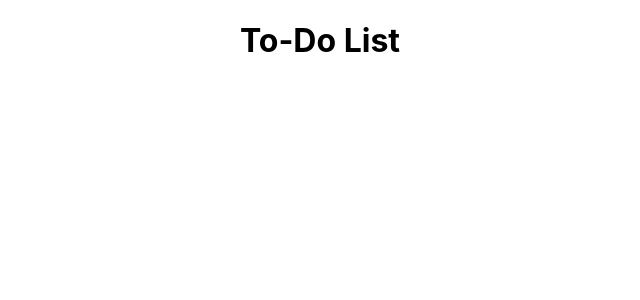
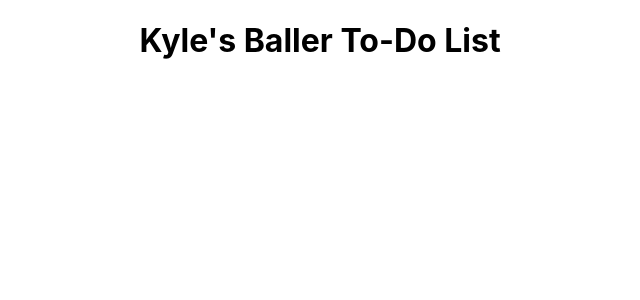
Before and after one commit to tilley-kyle/bld09-react-exercise, a React (Create React App) app: page / in a window 1280 px wide. Shown: the top 300 px of the page, without its empty margins (320-960 px from the left). Built offline with nearby package versions, Linux system fonts and the light colour scheme.

Commit message:
made a file for each component I'll need to use

```diff
--- /dev/null
+++ b/src/components/NewTodo/NewTodo.jsx
@@ -0,0 +1 @@
+import React from 'react';
--- /dev/null
+++ b/src/components/TodoList/TodoList.jsx
@@ -0,0 +1 @@
+import React from 'react';
--- /dev/null
+++ b/src/components/Todos/Todo.jsx
@@ -0,0 +1 @@
+import React from 'react';
--- a/src/components/app/App.jsx
+++ b/src/components/app/App.jsx
@@ -9,6 +9,7 @@ class App extends React.Component {
     super(props);
 
     this.state = {
+      user: 'Kyle',
       todos: [
         { id: 1, description: 'Stop students from using var.', completed: false },
         { id: 2, description: 'Fix asynchronous swim.', completed: false },
@@ -21,7 +22,7 @@ class App extends React.Component {
   render() {
     return (
       <div className="app">
-        <Header />
+        <Header user={this.state.user}/>
       </div>
     );
   }
--- a/src/components/header/Header.jsx
+++ b/src/components/header/Header.jsx
@@ -3,7 +3,7 @@ import React from 'react';
 const Header = (props) => (
     <header>
         <h1>
-            To-Do List
+            {props.user}'s Baller To-Do List
         </h1>
     </header>
 );
```
Also changed, not shown: src/components/NewTodo/NewTodo.css (added), src/components/TodoList/TodoList.css (added), src/components/Todos/Todo.css (added).
